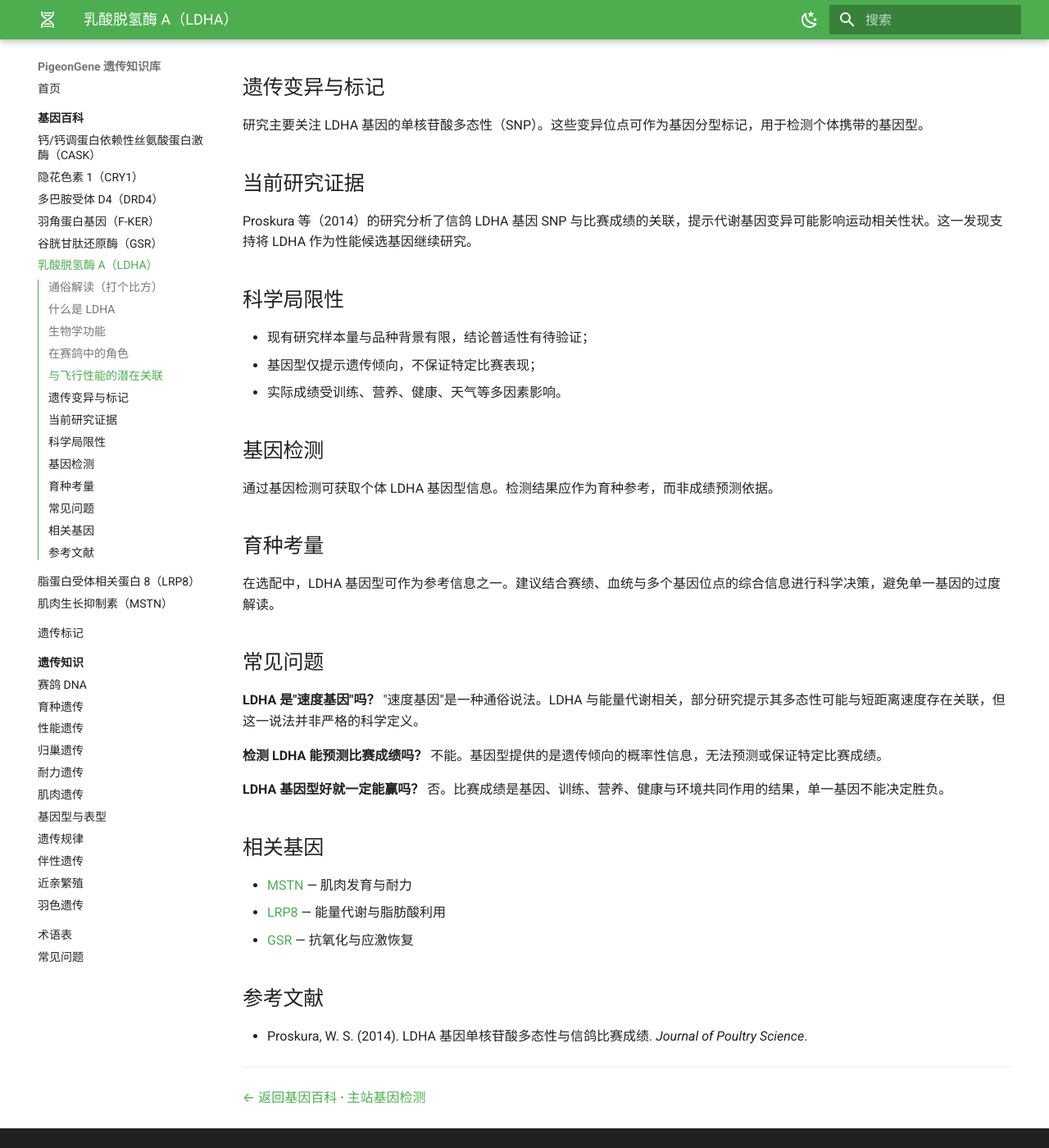
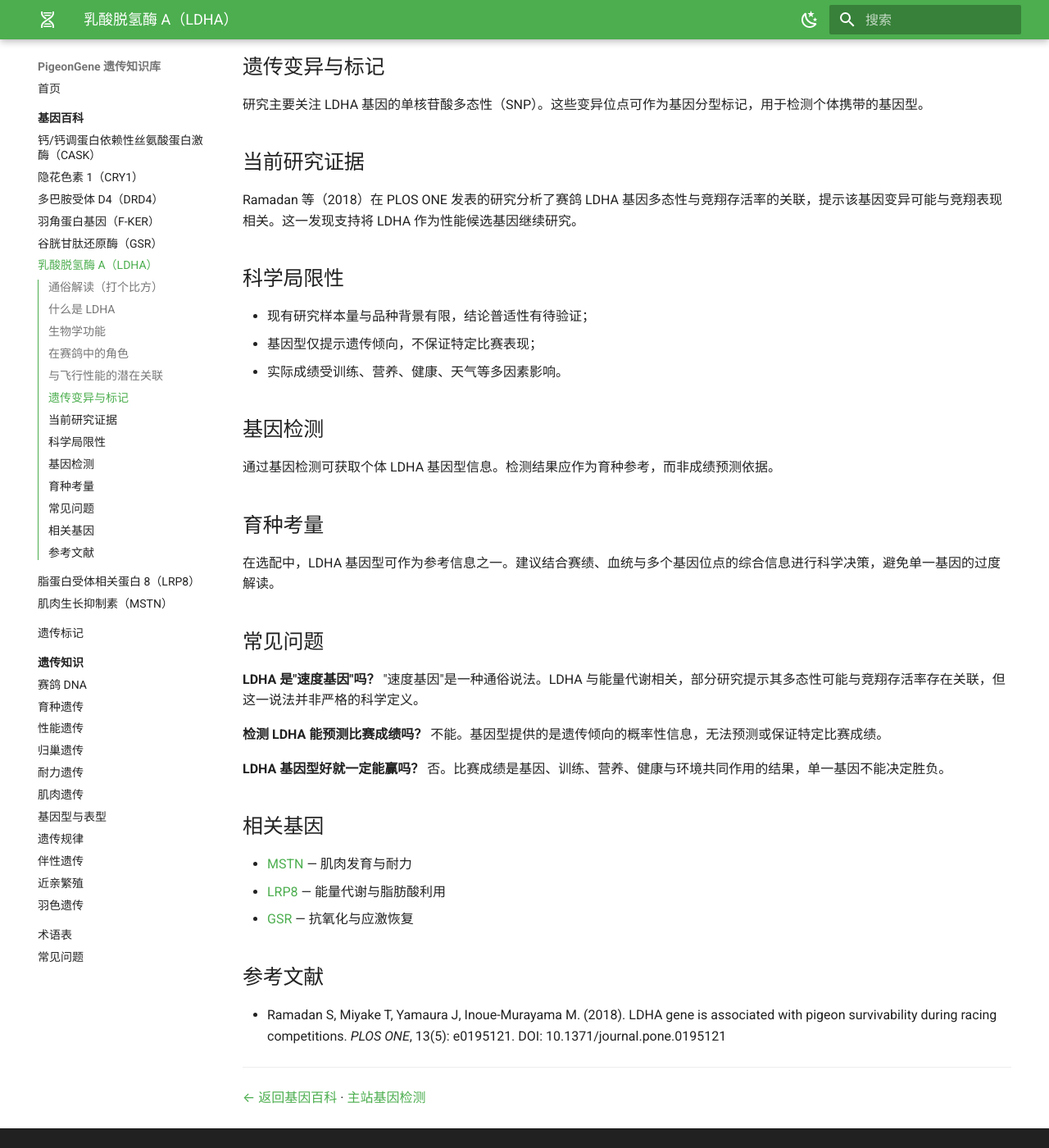
Before and after one commit to martinxionbiotech-max/Genetics.pigeongene, an MkDocs documentation site: the page built from docs/genes/ldha.md, in a window 1280 px wide and 1400 px high, scrolled down 867 px. Shown: the whole window at 82% size. Built offline with MkDocs 1.6.1 and Material for MkDocs 9.7.7, drawn with Linux system fonts in a browser that asks for light colours.

Commit message:
fix: LDHA 引用改 Ramadan 2018；删除 EducationalOccupationalCredential schema

```diff
--- a/docs/genes/ldha.md
+++ b/docs/genes/ldha.md
@@ -27,7 +27,7 @@ LDHA 基因编码乳酸脱氢酶 A 亚基，是糖酵解途径中的关键酶。
 
 ## 与飞行性能的潜在关联
 
-部分研究提示，LDHA 基因的多态性**可能**与赛鸽的短距离速度表现存在关联。这种关联是概率性的，并不构成对比赛成绩的决定性预测。
+部分研究提示，LDHA 基因的多态性**可能**与赛鸽的竞翔存活率存在关联。这种关联是概率性的，并不构成对比赛成绩的决定性预测。
 
 ## 遗传变异与标记
 
@@ -35,7 +35,7 @@ LDHA 基因编码乳酸脱氢酶 A 亚基，是糖酵解途径中的关键酶。
 
 ## 当前研究证据
 
-Proskura 等（2014）的研究分析了信鸽 LDHA 基因 SNP 与比赛成绩的关联，提示代谢基因变异可能影响运动相关性状。这一发现支持将 LDHA 作为性能候选基因继续研究。
+Ramadan 等（2018）在 PLOS ONE 发表的研究分析了赛鸽 LDHA 基因多态性与竞翔存活率的关联，提示该基因变异可能与竞翔表现相关。这一发现支持将 LDHA 作为性能候选基因继续研究。
 
 ## 科学局限性
 
@@ -54,7 +54,7 @@ Proskura 等（2014）的研究分析了信鸽 LDHA 基因 SNP 与比赛成绩
 ## 常见问题
 
 **LDHA 是"速度基因"吗？**
-"速度基因"是一种通俗说法。LDHA 与能量代谢相关，部分研究提示其多态性可能与短距离速度存在关联，但这一说法并非严格的科学定义。
+"速度基因"是一种通俗说法。LDHA 与能量代谢相关，部分研究提示其多态性可能与竞翔存活率存在关联，但这一说法并非严格的科学定义。
 
 **检测 LDHA 能预测比赛成绩吗？**
 不能。基因型提供的是遗传倾向的概率性信息，无法预测或保证特定比赛成绩。
@@ -70,7 +70,7 @@ Proskura 等（2014）的研究分析了信鸽 LDHA 基因 SNP 与比赛成绩
 
 ## 参考文献
 
-- Proskura, W. S. (2014). LDHA 基因单核苷酸多态性与信鸽比赛成绩. *Journal of Poultry Science*.
+- Ramadan S, Miyake T, Yamaura J, Inoue-Murayama M. (2018). LDHA gene is associated with pigeon survivability during racing competitions. *PLOS ONE*, 13(5): e0195121. DOI: 10.1371/journal.pone.0195121
 
 ---
 
--- a/overrides/main.html
+++ b/overrides/main.html
@@ -16,7 +16,6 @@
         "foundingDate": "2014",
         "numberOfEmployees": { "@type": "QuantitativeValue", "value": 15 },
         "award": ["国家高新技术企业", "张家口市重点基因检测实验室", "科技型中小企业"],
-        "hasCredential": { "@type": "EducationalOccupationalCredential", "name": "ISO 9001 质量管理体系认证" },
         "knowsAbout": ["赛鸽飞行能力基因检测", "赛鸽病毒检测", "DNA 身份证", "亲缘鉴定", "实时荧光定量 PCR", "禽类分子诊断"],
         "areaServed": "Worldwide",
         "address": {
```
